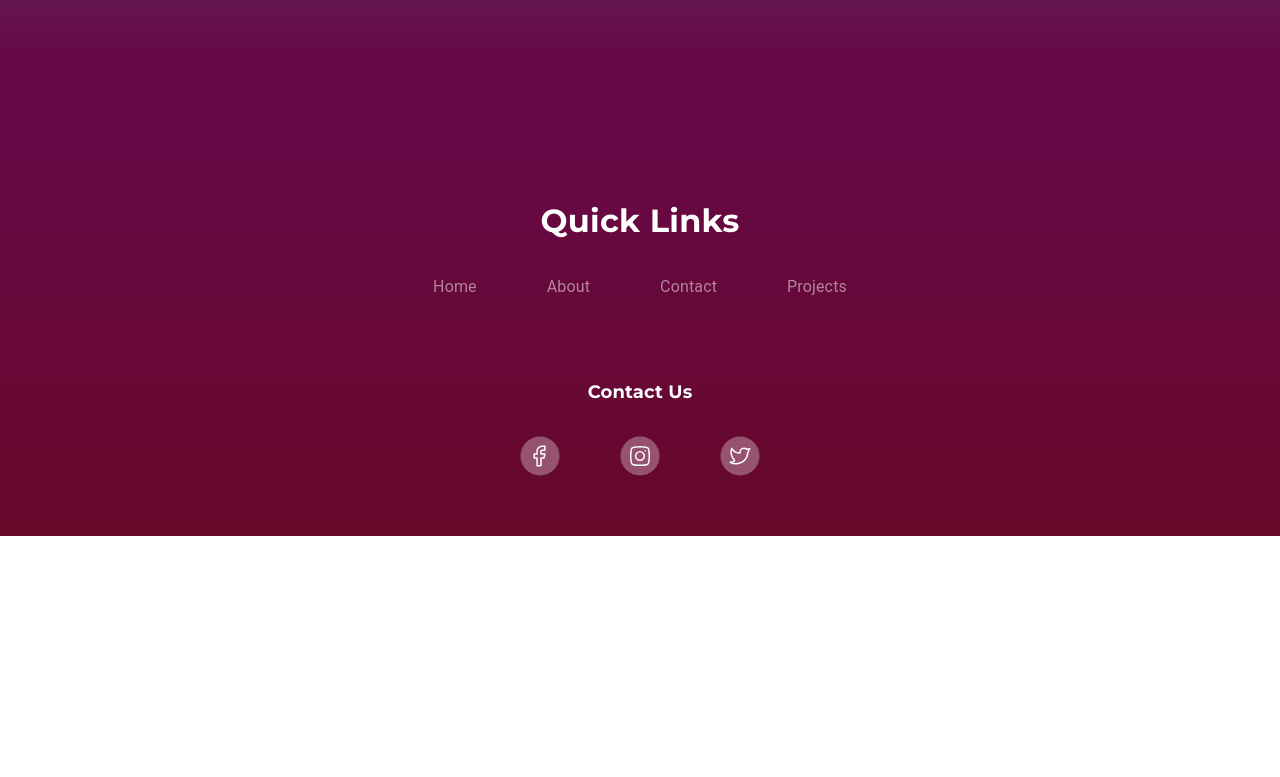
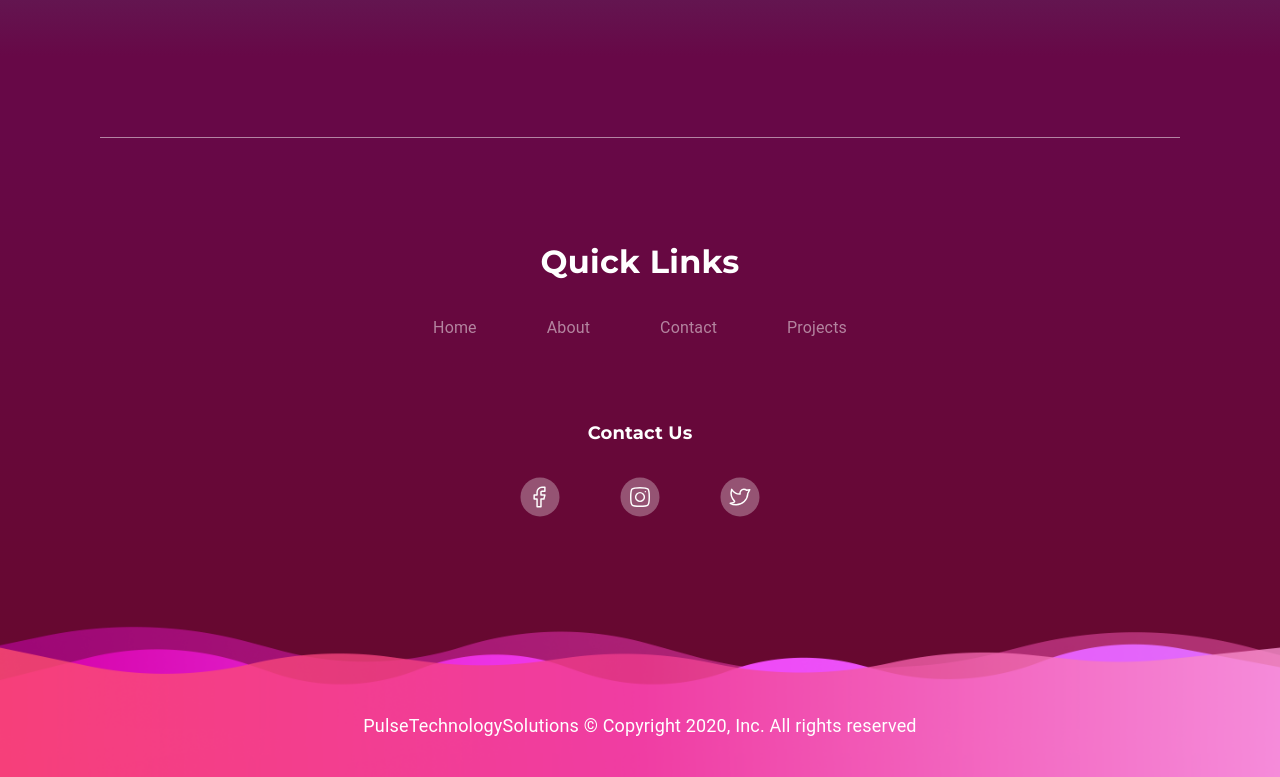
Before and after one commit to HashamGhaffar/pulse-tech-marketing, a Next.js app: page /contact-us in a window 1280 px wide. Shown: the part 905-1682 px from the top of the page. Before the commit the page ends 1441 px from the top, so only its background shows below. Built offline with nearby package versions, Linux system fonts and the light colour scheme.

Commit message:
footer stabel version

```diff
--- a/src/_components/Footer.tsx
+++ b/src/_components/Footer.tsx
@@ -9,13 +9,31 @@ const Footer: React.FC = () => {
   return (
     <Box
       sx={{
-        padding: "60px 20px",
+        // padding: {
+        //   xs: "0 20px 0 20px",
+        //   sm: "0 40px 0 40px",
+        //   md: "0 60px 0 60px",
+        //   lg: "0 100px 0 100px",
+        //   xl: "0 120px 0 120px",
+        // },
         background: `linear-gradient(180deg, ${localColorTheme.velvetBerry} 0%, ${localColorTheme.crimsonBlush} 100%)`,
         color: "#FFFFFF",
         textAlign: "center",
       }}
     >
-      <Box sx={{ position: "relative" }}>
+      <Box
+        sx={{
+          // paddingTop: {
+          //   xs: "60px",
+          //   sm: "80px",
+          //   md: "90px",
+          //   lg: "120px",
+          //   xl: "140px",
+          // },
+
+          position: "relative",
+        }}
+      >
         {/* Background LOGO */}
         {/* <Typography
           sx={{
@@ -34,15 +52,48 @@ const Footer: React.FC = () => {
         </Typography> */}
 
         {/* Footer Content */}
-        <Box sx={{ position: "relative", zIndex: "1" }}>
+        <Box
+          sx={{
+            position: "relative",
+            zIndex: "1",
+            width: "100%",
+            padding: {
+              xs: "0 20px 0 20px",
+              sm: "0 40px 0 40px",
+              md: "0 60px 0 60px",
+              lg: "0 100px 0 100px",
+              xl: "100px 120px 0 120px",
+            },
+
+            maxWidth: "1440px",
+            margin: "auto",
+            borderTop: {
+              xs: `1px solid ${localColorTheme.whiteTransparent}`,
+              md: "0px",
+              xl: `1px solid ${localColorTheme.whiteTransparent}`,
+              // md: "none",
+            },
+          }}
+        >
           {/* Quick Links */}
           <Box
             sx={{
+              paddingTop: {
+                xs: "60px",
+                sm: "80px",
+                md: "90px",
+                lg: "100px",
+                xl: "0px",
+              },
               display: "flex",
               justifyContent: "center",
               gap: { xs: "50px", md: "80px" },
               alignItems: "center",
               flexDirection: "column",
+              borderTop: {
+                md: `1px solid ${localColorTheme.whiteTransparent}`,
+                xl: "none",
+              },
             }}
           >
             <Box
@@ -131,6 +182,39 @@ const Footer: React.FC = () => {
             </Box>
           </Box>
         </Box>
+        <Box
+          sx={{
+            height: { xs: "100px", md: "160px" },
+            width: "100%",
+            marginTop: {
+              xs: "60px",
+              sm: "80px",
+              md: "90px",
+              lg: "100px",
+              xl: "100px",
+            },
+            backgroundImage: "url(./bgFooter.png)",
+            backgroundRepeat: "no-repeat",
+            backgroundPosition: { xs: "center", xl: "top" },
+            backgroundSize: "cover",
+            position: "relative",
+          }}
+        >
+          <Typography
+            sx={{
+              color: localColorTheme.white,
+              fontSize: localFontSize.p4,
+              position: "absolute",
+              bottom: { xs: "15px", sm: "20px", md: "38px", xl: "30px" },
+              left: "50%",
+              transform: "translateX(-50%)",
+              width: "100%",
+              paddingX: "20px",
+            }}
+          >
+            PulseTechnologySolutions © Copyright 2020, Inc. All rights reserved
+          </Typography>
+        </Box>
       </Box>
     </Box>
   );
```
Also changed, not shown: public/bgFooter.png (added).
